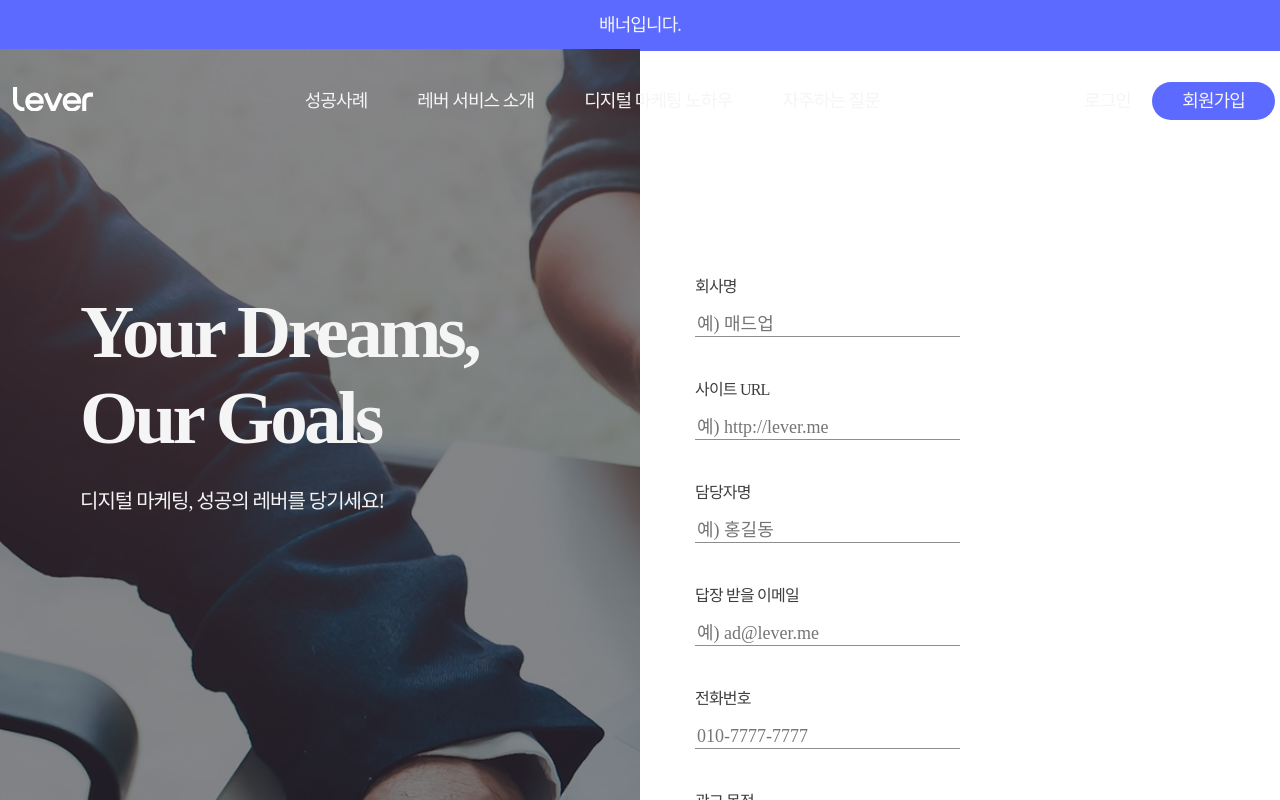
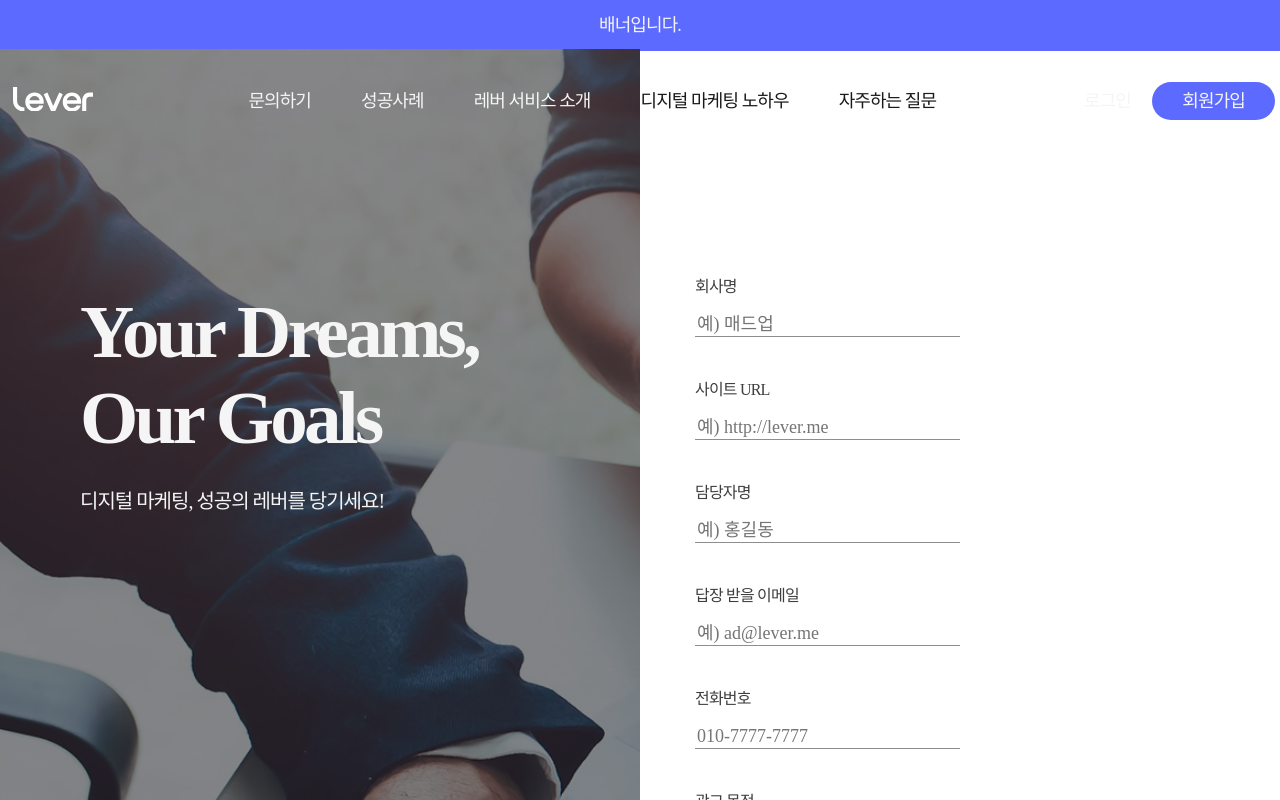
Before and after one commit to gorillaKim/react-landing-boilerplate, a Next.js app: page /index02 in a window 1280 px wide. Shown: the top 800 px of the page. Built offline with nearby package versions, Linux system fonts and the light colour scheme; a web font is replaced by a local one.

Commit message:
feat: 네브바 마우스 오버시 색상변경기능 추가

```diff
--- a/pages/index.tsx
+++ b/pages/index.tsx
@@ -22,7 +22,7 @@ const Index = (props: IIndex) => {
     <PageContainer>
       <GlobalStyle />
       <BannerContainer />
-      <Navbar />
+      <Navbar mode={'A'} />
       <MainA />
       <SuccessStoryContainer />
       <Introduce />
--- a/pages/index02.tsx
+++ b/pages/index02.tsx
@@ -22,7 +22,7 @@ const Index = (props: IIndex) => {
     <PageContainer>
       <GlobalStyle />
       <BannerContainer />
-      <Navbar />
+      <Navbar mode={'B'} />
       <MainB />
       <SuccessStoryContainer />
       <Introduce />
--- a/src/components/Navbar/Logo.tsx
+++ b/src/components/Navbar/Logo.tsx
@@ -40,6 +40,7 @@ const BlackLogoIcon = styled(BlackLogoSVG)`
     margin: 0 0 0 25px;
   }
 `
+
 const Logo: FC<LogoProps> = ({ isActive = false, clickToMove }) => {
   return (
     <LogoLayout data-nav="logo">
--- a/src/components/Navbar/Menu.tsx
+++ b/src/components/Navbar/Menu.tsx
@@ -2,6 +2,7 @@ import React, { FC } from 'react'
 import styled from 'styled-components'
 import { cssBreakPoint } from 'styles/constant'
 import { MenuProps } from 'types/navbar'
+import { MenuListA, MenuListB } from './MenuList'
 
 const MenuLayout = styled.div`
   display: flex;
@@ -73,20 +74,6 @@ const MenuCenter = styled.ul`
   }
 `
 
-const CenterItem = styled.li`
-  padding: 35px 25px;
-  text-decoration: none;
-`
-
-const CenterItemLink = styled(ItemLink)`
-  @media (max-width: ${cssBreakPoint.tablet}) {
-    font-size: 30px;
-    letter-spacing: -1.5px;
-    text-align: left;
-    color: var(--black);
-  }
-`
-
 const MenuRight = styled.ul`
   display: flex;
   width: fit-content;
@@ -150,7 +137,7 @@ const RightItemLink = styled(ItemLink)`
   }
 `
 
-const Menu: FC<MenuProps> = ({ isActive = false, clickToMove }) => {
+const Menu: FC<MenuProps> = ({ isActive = false, clickToMove, mode }) => {
   return (
     <MenuLayout className={isActive ? 'active' : 'deactive'}>
       <Title>
@@ -159,26 +146,11 @@ const Menu: FC<MenuProps> = ({ isActive = false, clickToMove }) => {
         </TitleList>
       </Title>
       <MenuCenter>
-        <CenterItem>
-          <CenterItemLink data-nav="success_story" onClick={clickToMove}>
-            성공사례
-          </CenterItemLink>
-        </CenterItem>
-        <CenterItem>
-          <CenterItemLink data-nav="introduce" onClick={clickToMove}>
-            레버 서비스 소개
-          </CenterItemLink>
-        </CenterItem>
-        <CenterItem>
-          <CenterItemLink data-nav="know_how" onClick={clickToMove}>
-            디지털 마케팅 노하우
-          </CenterItemLink>
-        </CenterItem>
-        <CenterItem>
-          <CenterItemLink data-nav="faq" onClick={clickToMove}>
-            자주하는 질문
-          </CenterItemLink>
-        </CenterItem>
+        {mode === 'A' ? (
+          <MenuListA clickToMove={clickToMove} />
+        ) : (
+          <MenuListB clickToMove={clickToMove} />
+        )}
       </MenuCenter>
       <MenuRight>
         <RightItem>
--- /dev/null
+++ b/src/components/Navbar/MenuList.tsx
@@ -0,0 +1,102 @@
+import React from 'react'
+import styled from 'styled-components'
+import { cssBreakPoint } from '../../styles/constant'
+
+const CenterItem = styled.li`
+  padding: 35px 25px;
+  text-decoration: none;
+  a:hover {
+    color: var(--light-periwinkle) !important;
+  }
+`
+const ItemLink = styled.a`
+  font-family: NotoSansKR;
+  font-size: 18px;
+  font-weight: normal;
+  font-stretch: normal;
+  font-style: normal;
+  line-height: normal;
+  letter-spacing: -0.9px;
+  text-align: left;
+  text-decoration: none;
+  color: var(--white);
+
+  &.color-black {
+    color: var(--black);
+  }
+`
+const CenterItemLink = styled(ItemLink)`
+  &.sticky li a:hover {
+  }
+  @media (max-width: ${cssBreakPoint.tablet}) {
+    font-size: 30px;
+    letter-spacing: -1.5px;
+    text-align: left;
+    color: var(--black);
+  }
+`
+
+interface IMenuList {
+  clickToMove: (e: React.MouseEvent) => void
+}
+const MenuListA = (props: IMenuList) => {
+  const { clickToMove } = props
+  return (
+    <>
+      <CenterItem>
+        <CenterItemLink data-nav="success_story" onClick={clickToMove}>
+          성공사례
+        </CenterItemLink>
+      </CenterItem>
+      <CenterItem>
+        <CenterItemLink data-nav="introduce" onClick={clickToMove}>
+          레버 서비스 소개
+        </CenterItemLink>
+      </CenterItem>
+      <CenterItem>
+        <CenterItemLink data-nav="know_how" onClick={clickToMove}>
+          디지털 마케팅 노하우
+        </CenterItemLink>
+      </CenterItem>
+      <CenterItem>
+        <CenterItemLink data-nav="faq" onClick={clickToMove}>
+          자주하는 질문
+        </CenterItemLink>
+      </CenterItem>
+    </>
+  )
+}
+const MenuListB = (props: IMenuList) => {
+  const { clickToMove } = props
+  return (
+    <>
+      <CenterItem>
+        <CenterItemLink data-nav="logo" onClick={clickToMove}>
+          문의하기
+        </CenterItemLink>
+      </CenterItem>
+      <CenterItem>
+        <CenterItemLink data-nav="success_story" onClick={clickToMove}>
+          성공사례
+        </CenterItemLink>
+      </CenterItem>
+      <CenterItem>
+        <CenterItemLink data-nav="introduce" onClick={clickToMove}>
+          레버 서비스 소개
+        </CenterItemLink>
+      </CenterItem>
+      <CenterItem>
+        <CenterItemLink data-nav="know_how" className={'color-black'} onClick={clickToMove}>
+          디지털 마케팅 노하우
+        </CenterItemLink>
+      </CenterItem>
+      <CenterItem>
+        <CenterItemLink data-nav="faq" className={'color-black'} onClick={clickToMove}>
+          자주하는 질문
+        </CenterItemLink>
+      </CenterItem>
+    </>
+  )
+}
+
+export { MenuListA, MenuListB }
--- a/src/components/Navbar/index.tsx
+++ b/src/components/Navbar/index.tsx
@@ -62,7 +62,7 @@ const NavbarSection = styled(({ navbarOption, ...restProps }: INavbarSection) =>
   }
 `
 
-const Navbar: FC<NavbarProps> = () => {
+const Navbar: FC<NavbarProps> = ({ mode }) => {
   const [toggle, setToggle] = useState(false)
   const [sticky, setSticky] = useState(false)
 
@@ -105,7 +105,7 @@ const Navbar: FC<NavbarProps> = () => {
     let href = (e.target as HTMLInputElement).dataset.nav
     const isLogo = href === 'logo' || href === undefined
     const position = document.querySelector(`#${href}`) as HTMLElement
-    !isLogo && onClickToggle()
+    !isLogo && toggle && onClickToggle()
     window.scrollTo({
       top: position ? position.offsetTop : 0,
       behavior: 'smooth',
@@ -121,7 +121,7 @@ const Navbar: FC<NavbarProps> = () => {
       <Container>
         <NavbarSection className={toggle ? 'active' : 'deactive'} navbarOption={navbarOption}>
           <Logo isActive={toggle || sticky} clickToMove={clickToMove} />
-          <Menu isActive={toggle} clickToMove={clickToMove} />
+          <Menu isActive={toggle} clickToMove={clickToMove} mode={mode} />
         </NavbarSection>
       </Container>
     </HeaderSection>
--- a/src/components/SuccessStory/index.tsx
+++ b/src/components/SuccessStory/index.tsx
@@ -6,12 +6,14 @@ import useScrollFadeIn from '../../hooks/useScrollFadeIn'
 
 const Section = styled.section`
   display: flex;
+  justify-content: flex-end;
   width: 100%;
   min-height: 444px;
   height: 80vh;
   position: relative;
   background: linear-gradient(90deg, #ffffff 60%, #5c6aff 40%);
   @media (max-width: ${cssBreakPoint.tablet}) {
+    justify-content: center;
     background: unset;
     height: fit-content;
   }
```
Also changed, not shown: src/types/navbar.ts (+14 -13 lines).
